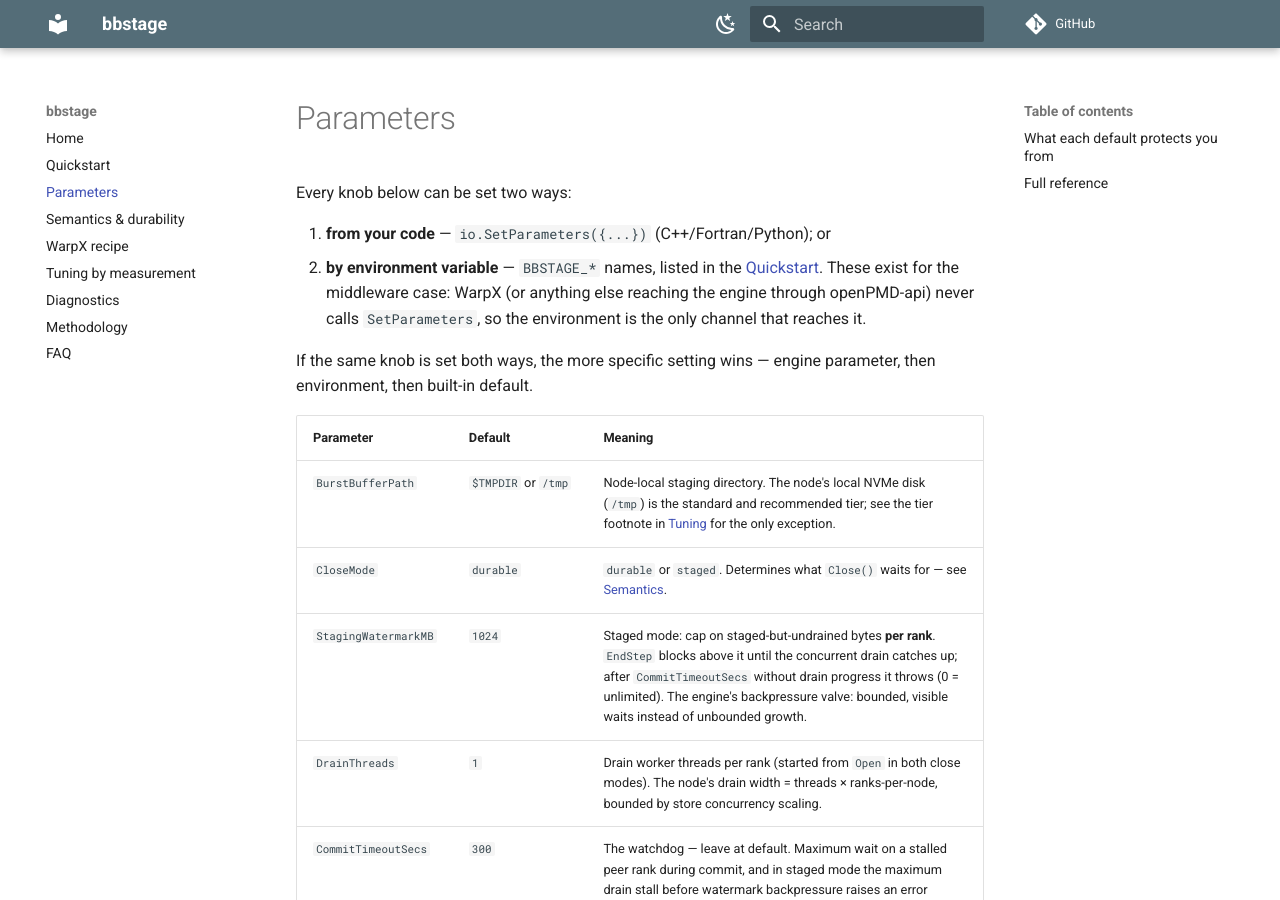
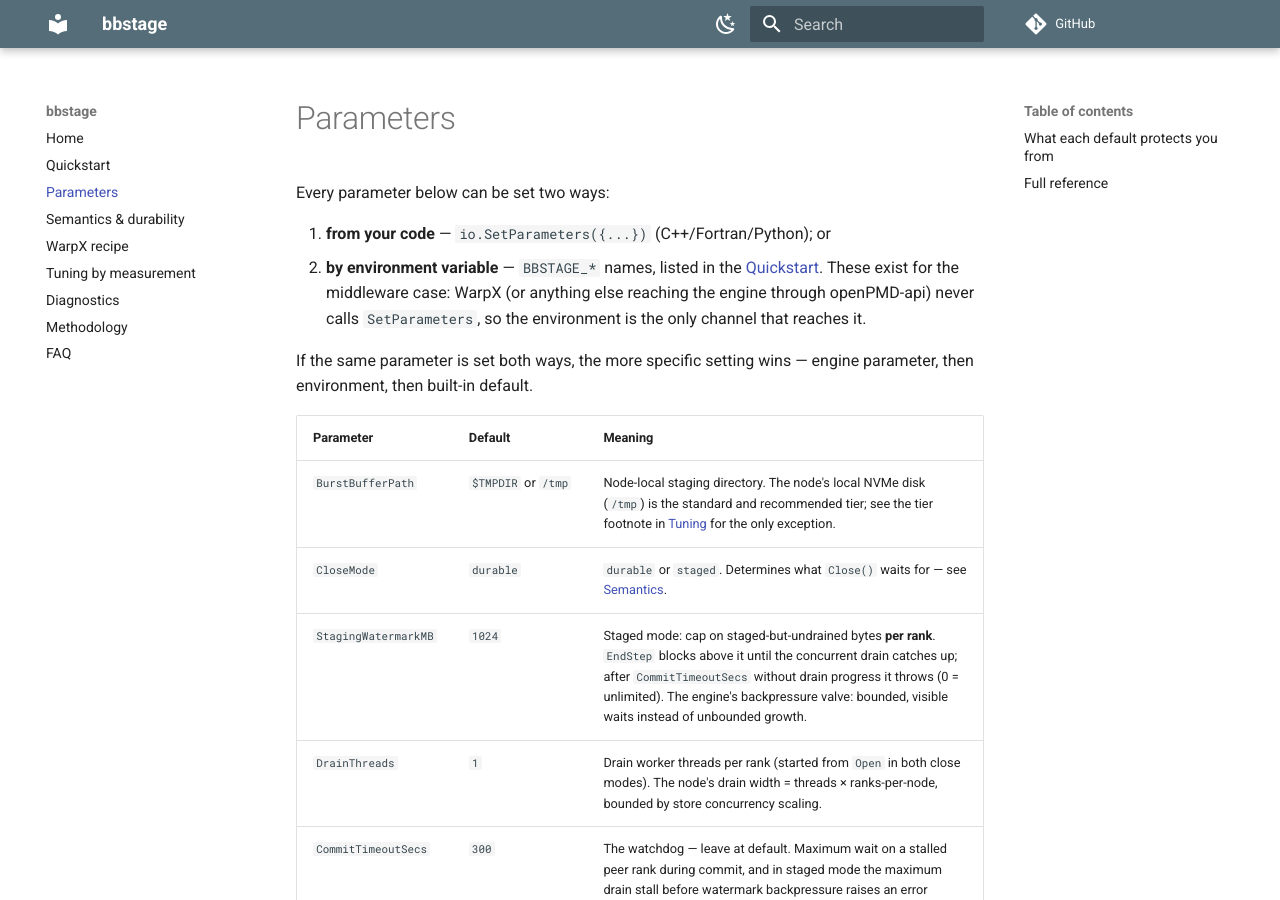
Before and after one commit to denisbertini/bbstage-docs, an MkDocs documentation site: the page built from docs/parameters.md, in a window 1280 px wide and 900 px high. Built offline with MkDocs 1.6.1 and Material for MkDocs 9.7.7, drawn with Linux system fonts in a browser that asks for light colours; comment, search, counter and statistics services are not loaded; some of the changed text lies outside the part shown.

Commit message:
docs: replace colloquial 'knob' with 'parameter'/'control' throughout

```diff
--- a/docs/parameters.md
+++ b/docs/parameters.md
@@ -1,6 +1,6 @@
 # Parameters
 
-Every knob below can be set two ways:
+Every parameter below can be set two ways:
 
 1. **from your code** — `io.SetParameters({...})` (C++/Fortran/Python); or
 2. **by environment variable** — `BBSTAGE_*` names, listed in the
@@ -9,7 +9,7 @@ Every knob below can be set two ways:
    never calls `SetParameters`, so the environment is the only channel
    that reaches it.
 
-If the same knob is set both ways, the more specific setting wins —
+If the same parameter is set both ways, the more specific setting wins —
 engine parameter, then environment, then built-in default.
 
 <div class="param-names" markdown="1">
```
Also changed, not shown: other parts of docs/parameters.md (+1 -1 lines), docs/quickstart.md (+2 -2 lines), docs/tuning.md (+1 -1 lines).
